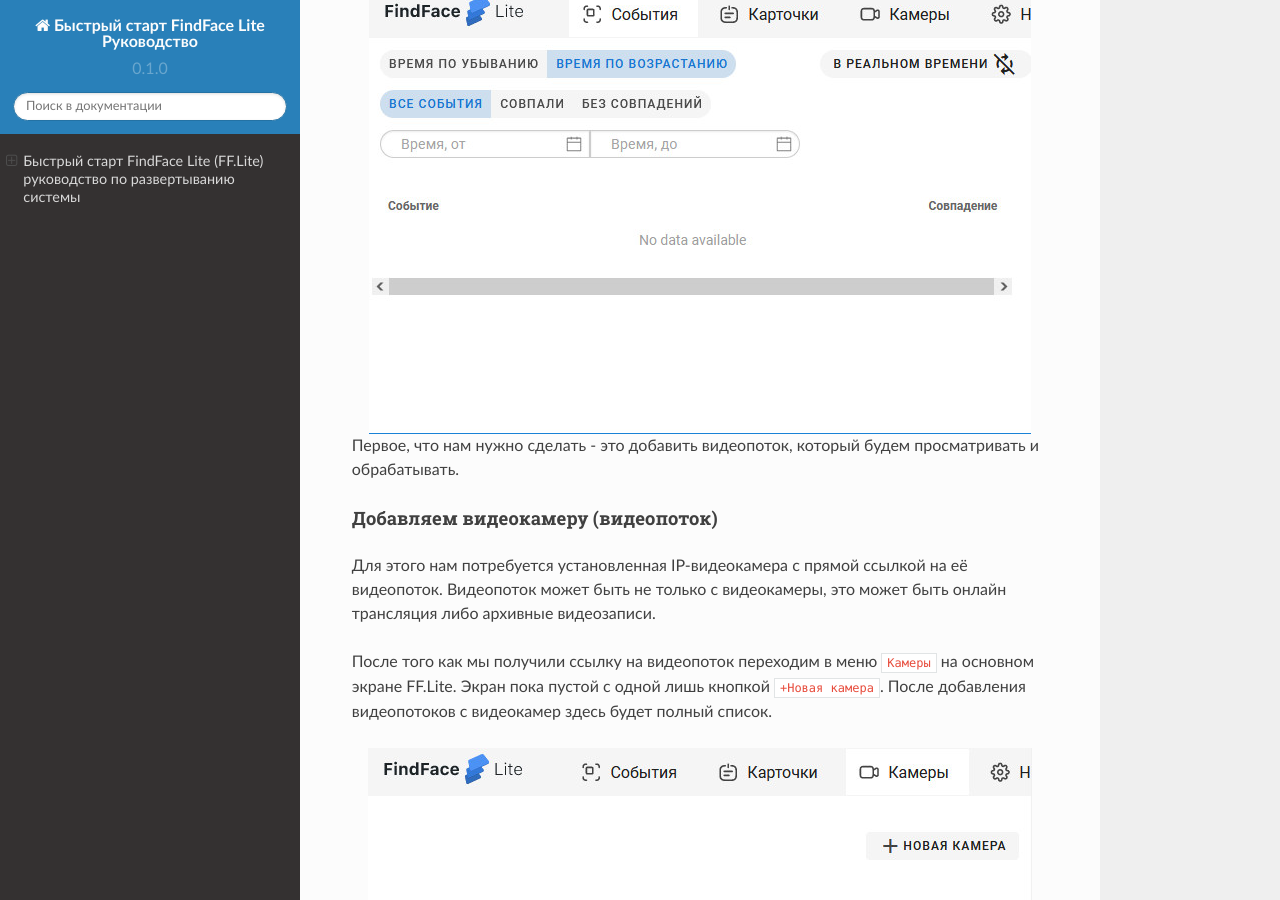
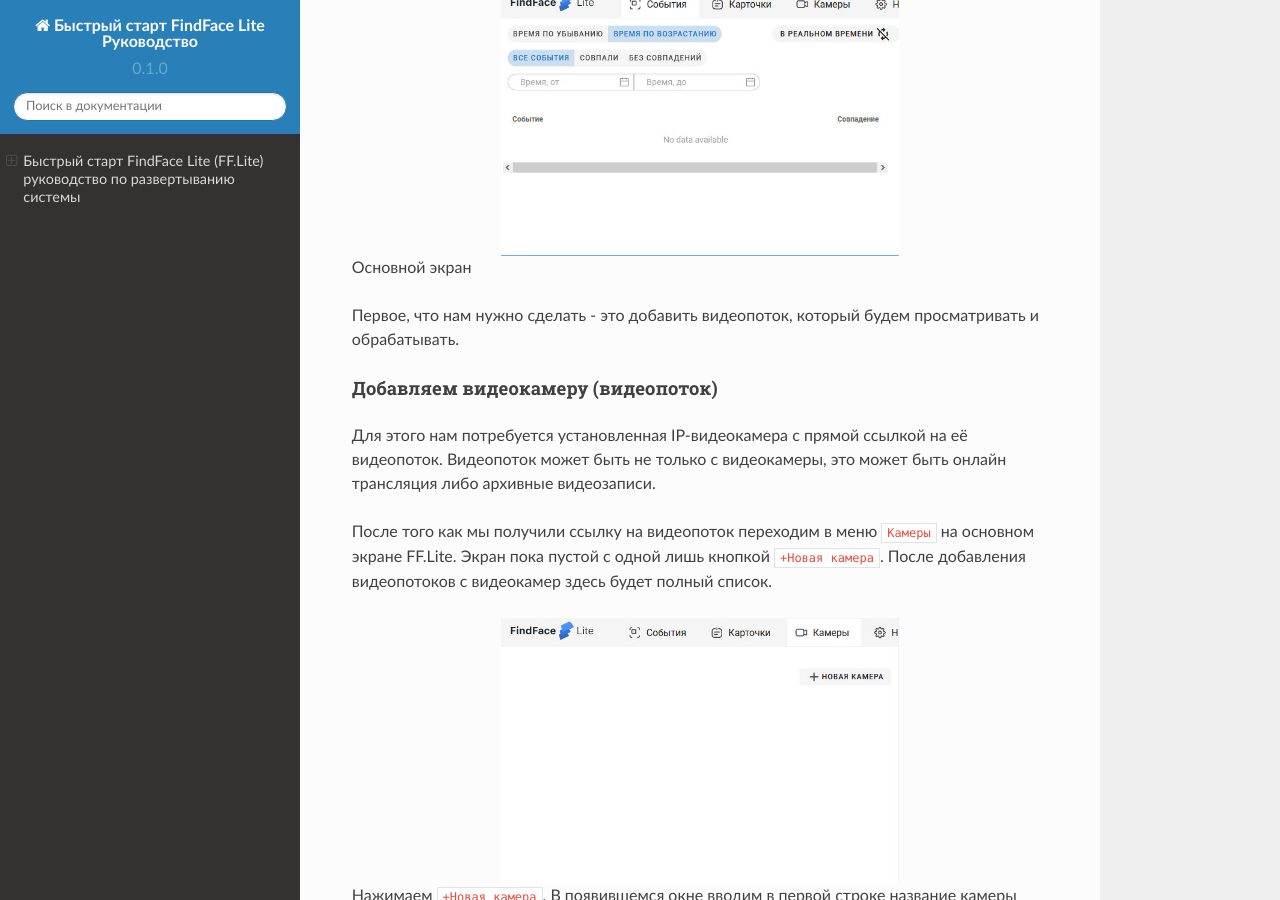
Before and after one commit to Dimdimit/-fflite_i, a Sphinx documentation site: the page built from docs/source/index.rst, in a window 1280 px wide and 900 px high, scrolled down 3881 px. Built offline with Sphinx 7.4.7 and the Read the Docs theme 2.0.0, drawn with Linux system fonts in a browser that asks for light colours.

Commit message:
Update index.rst
уменьшен масштаб изображений

```diff
--- a/docs/source/index.rst
+++ b/docs/source/index.rst
@@ -165,9 +165,10 @@
 В правом верхнем углу мы видим имя пользователя под которым мы вошли в систему.
 
 .. image:: img/lt-01.jpg
-   :alt: Основно экран
+   :alt: Основной экран
    :align: center
-
+   :scale: 60%
+Основной экран
 
 Первое, что нам нужно сделать - это добавить видеопоток, который будем просматривать и обрабатывать.
 
@@ -185,18 +186,20 @@
 .. image:: img/lt-03-0.jpg
    :alt: Экран Камеры
    :align: center
-
+   :scale: 60%
 
 Нажимаем ``+Новая камера``. В появившемся окне вводим в первой строке название камеры или видеопотока. Во вторую строку копируем ссылку на видеопоток. И нажимаем внизу ``Сохранить``.
 
 .. image:: img/lt-03-1.jpg
    :alt: Экран добавления видеопотока
    :align: center
+   :scale: 60%
 
 
 .. image:: img/lt-03-2.jpg
    :alt: Пример заполнения
    :align: center
+   :scale: 60%
 
 
 На экране появится строка с миниатюрой потока, названием и введенной ссылкой на видеопоток.
@@ -208,6 +211,7 @@
 .. image:: img/lt-03-3.jpg
    :alt: Пример списка подключенных потоков
    :align: center
+   :scale: 60%
 
 
 Можно отредактировать настройки видеопотока. Для этого нажимаем справа в соответствующей строке видеопотока на иконку редактирования |карандаш|
@@ -221,6 +225,7 @@
 .. image:: img/lt-03-4.jpg
    :alt: Редактирование или удаление потока
    :align: center
+   :scale: 60%
 
 
 
@@ -238,6 +243,7 @@
 .. image:: img/lt-02-0.jpg
    :alt: Экран Карточки
    :align: centerНа основном экране FF.Lite  переходим в раздел ``Карточки``.
+   :scale: 60%
 
 
 Так же как и при добавлении видеопотока нажимаем ``+Новая карточка``.
@@ -259,6 +265,7 @@
 .. image:: img/lt-02-1.jpg
    :alt: Экран добавления карточки
    :align: center
+   :scale: 60%
 
 
 Когда карточка полностью заполнена активируется кнопка ``Сохранить``. Нажимаем её.
@@ -268,6 +275,7 @@
 .. image:: img/lt-02-2.jpg
    :alt: Пример заполнения и редактирования
    :align: center
+   :scale: 60%
 
 
 Для редактирования карточки нажимаем справа в соответствующей строке на иконку редактирования |карандаш|
@@ -290,6 +298,7 @@
 .. image:: img/lt-01.jpg
    :alt: Пример заполнения и редактирования
    :align: center
+   :scale: 60%
 
 
 Настройки
@@ -300,6 +309,7 @@
 .. image:: img/lt-04-0.jpg
    :alt: Пример заполнения и редактирования
    :align: center
+   :scale: 60%
 
 
 Выход из системы
@@ -311,6 +321,7 @@
 .. image:: img/lt-05-0.jpg
    :alt: Пример заполнения и редактирования
    :align: center
+   :scale: 60%
 
 
 Примечание: Обычно нет необходимости выходить из системы, поэтому достаточно просто закрыть текущее окно в браузере. Выход из аккаунта необходим только в случае, если вам нужно зайти под другой учетной записью.
```
